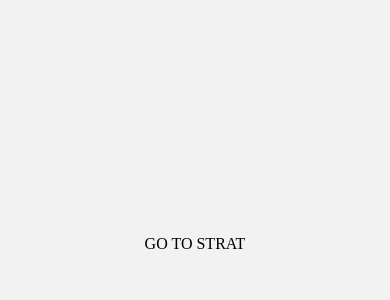
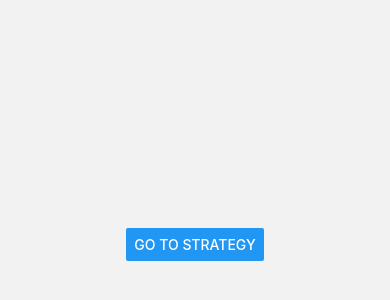
Before and after one commit to THEKetsu/projectRCT, a React Native app in the folder front-end/: screen /Home in a window 390 px wide. Shown: the part 178-478 px from the top of the page. Built offline with nearby package versions, Linux system fonts and the light colour scheme.

Commit message:
Fix mobile bug

```diff
--- a/front-end/components/Field/FieldHandler.tsx
+++ b/front-end/components/Field/FieldHandler.tsx
@@ -11,10 +11,6 @@ import { ZoomableSVG } from './ZoomSVG';
 import { GestureHandlerRootView } from 'react-native-gesture-handler';
 import ComponentPosition from '../ToolBar/Position';
 import Player from '../../classes/Player';
-
-
-
-
 
 const dimWidth = Dimensions.get('window').width;
 const dimHeight = Dimensions.get('window').height;
--- a/front-end/screens/Home.tsx
+++ b/front-end/screens/Home.tsx
@@ -1,12 +1,11 @@
-import {View, Text, Button, Pressable} from 'react-native';
+import {View, Button} from 'react-native';
 import { useNavigation } from '@react-navigation/native';
 
-export default function Home () {
+export default function Home ({navigation}) {
 
-    const navigation = useNavigation();
     return (
         <View style={{ flex: 1, alignItems: 'center', justifyContent: 'center' }}>
-            <Pressable onPress={()=> navigation.navigate('Strategy')}>GO TO STRAT</Pressable>
+            <Button onPress={() => navigation.navigate("Strategy")} title={"GO TO STRATEGY"}/>
         </View>
     )
 }
```
Also changed, not shown: front-end/components/Field/ZoomSVG.tsx (+0 -9 lines).
